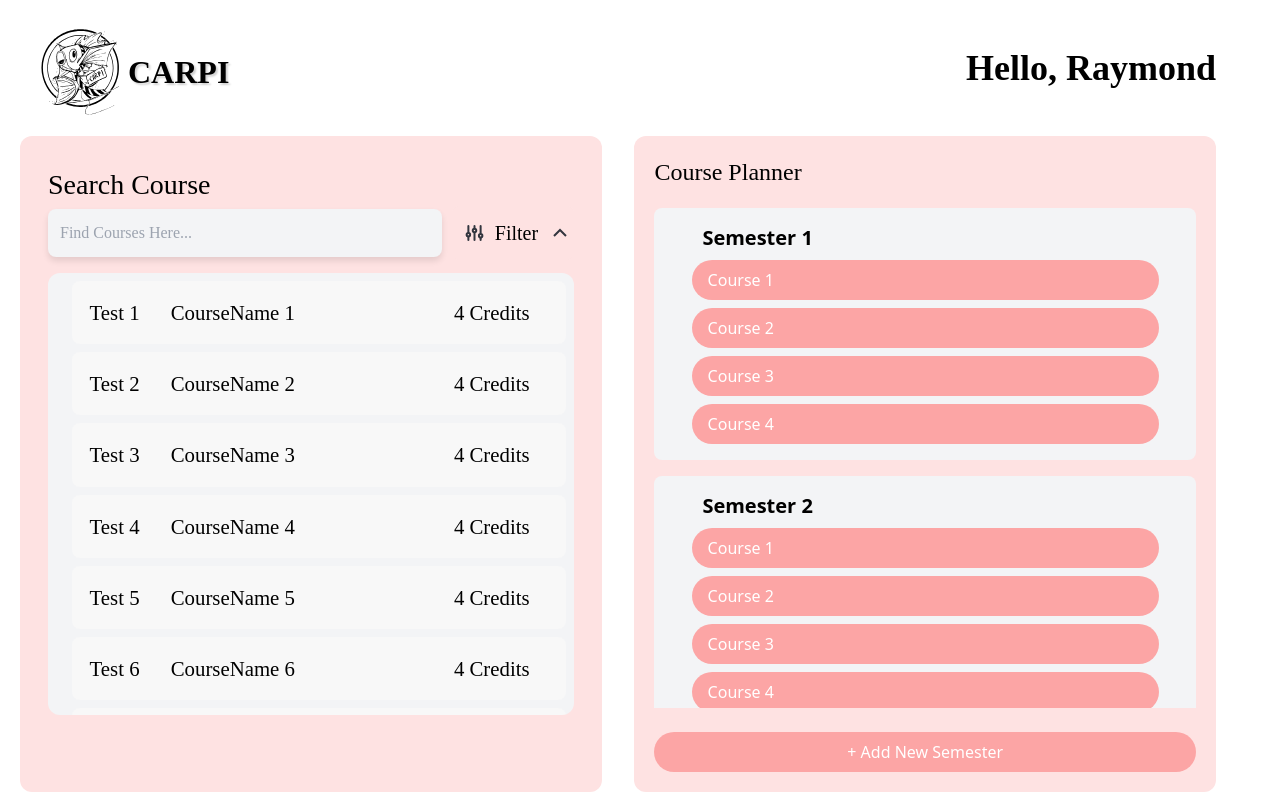
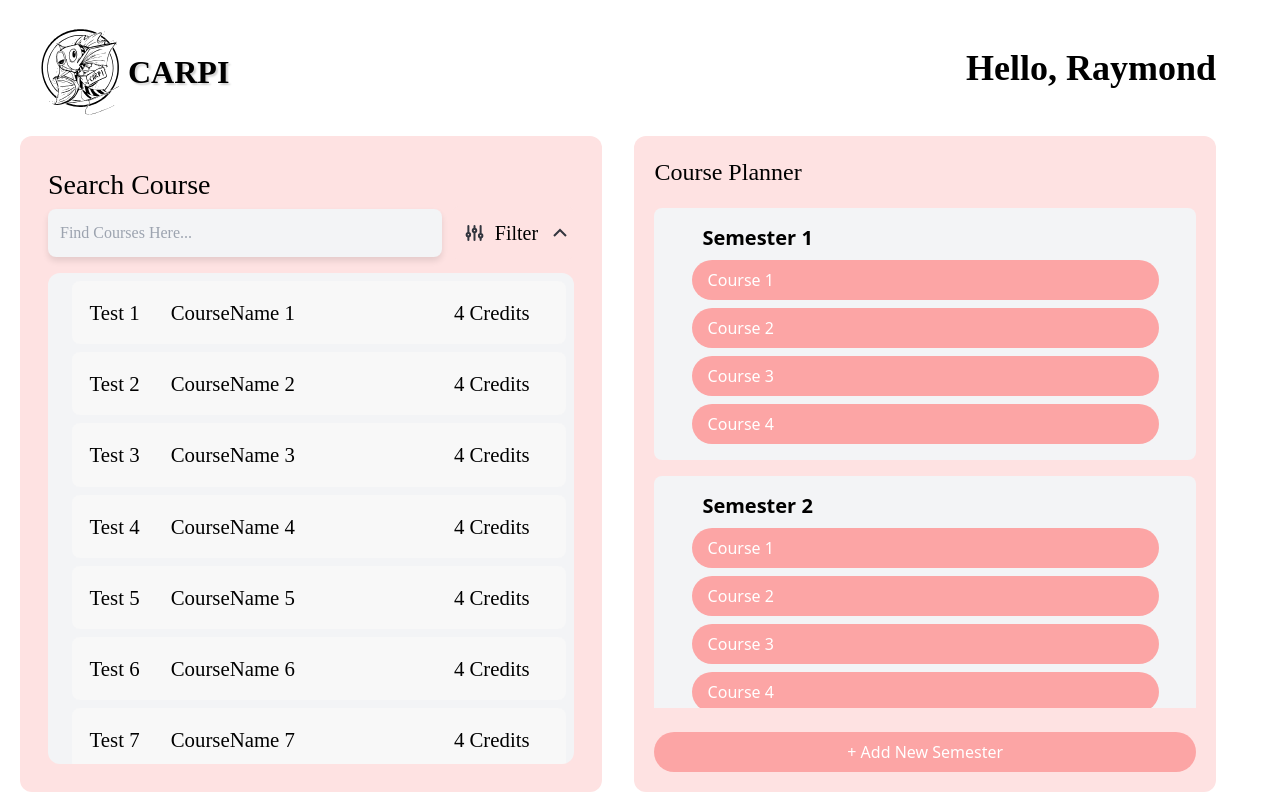
Before and after one commit to CARPI-Bot/CARPI-Site, a React (Create React App) app: page / in a window 1280 px wide. Both pictures are taken after a click on the picture 640 px from the left and 400 px from the top of the page. Built offline with nearby package versions, Linux system fonts and the light colour scheme; a web font is replaced by a local one.

Commit message:
Course Searcher Changes
Now, before the filter dropdown is even clicked, the course searcher now shows as many courses as possible, and reactively updates the courses when the filter IS clicked

```diff
--- a/src/components/SearchCourse.jsx
+++ b/src/components/SearchCourse.jsx
@@ -25,7 +25,7 @@ const styles = {
     borderRadius: '0.75rem',
     overflowY: 'auto',
     paddingBottom: '10px',
-    maxHeight: 'calc(100% - 150px)', // Adjust max height to account for filter options
+    maxHeight: 'calc(100% - 100px)', // Adjust max height to account for filter options
   },
   heading: {
     textAlign: 'left',
```
